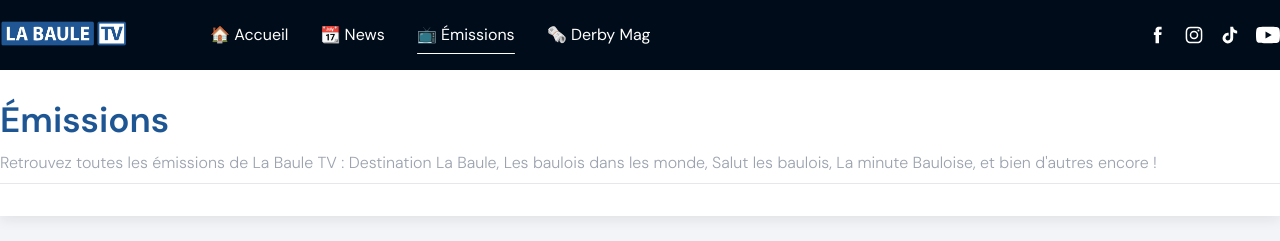
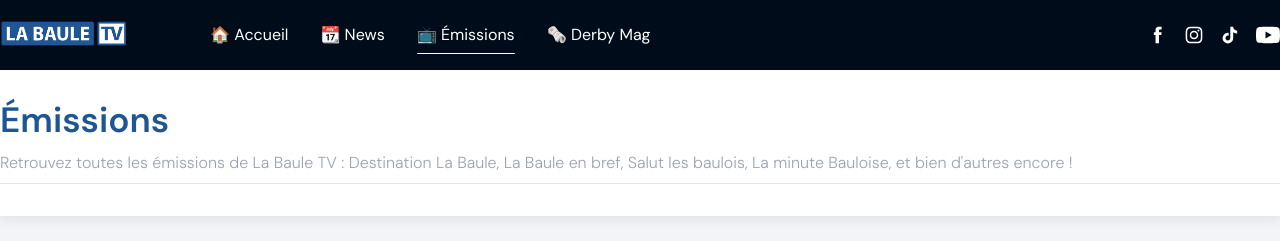
Before and after one commit to Mattplume/lbtv-next, a Next.js app: page /shows in a window 1280 px wide. Shown: the top 241 px of the page. Built offline with nearby package versions, Linux system fonts and the light colour scheme; no server answers.

Commit message:
La baule en bref added

```diff
--- a/app/shows/page.tsx
+++ b/app/shows/page.tsx
@@ -12,7 +12,7 @@ export default function ShowsPage() {
   const pageHeader = {
     title: "Émissions",
     description:
-      "Retrouvez toutes les émissions de La Baule TV : Destination La Baule, Les baulois dans les monde, Salut les baulois, La minute Bauloise, et bien d'autres encore !",
+      "Retrouvez toutes les émissions de La Baule TV : Destination La Baule, La Baule en bref, Salut les baulois, La minute Bauloise, et bien d'autres encore !",
   };
 
   return (
```
